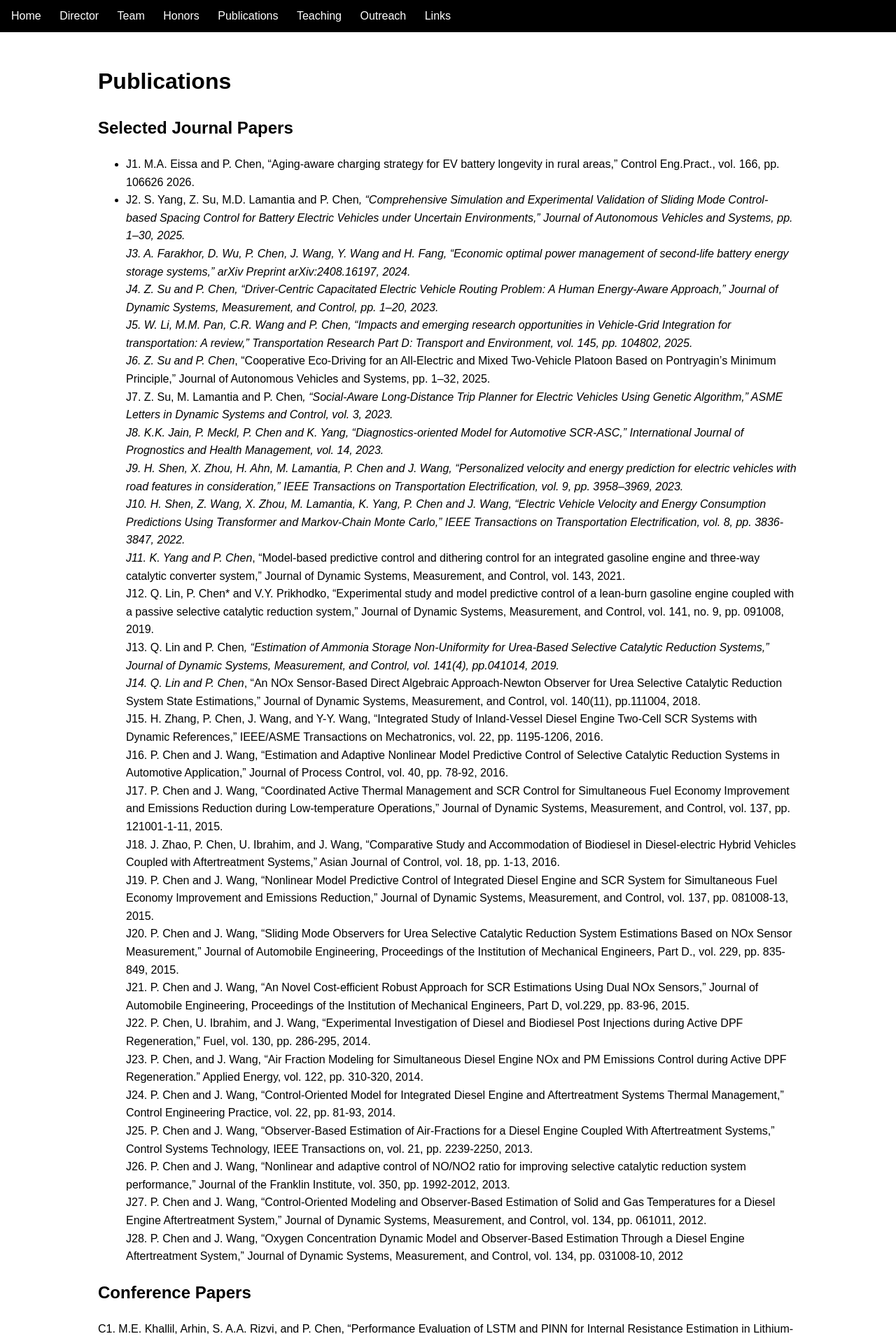
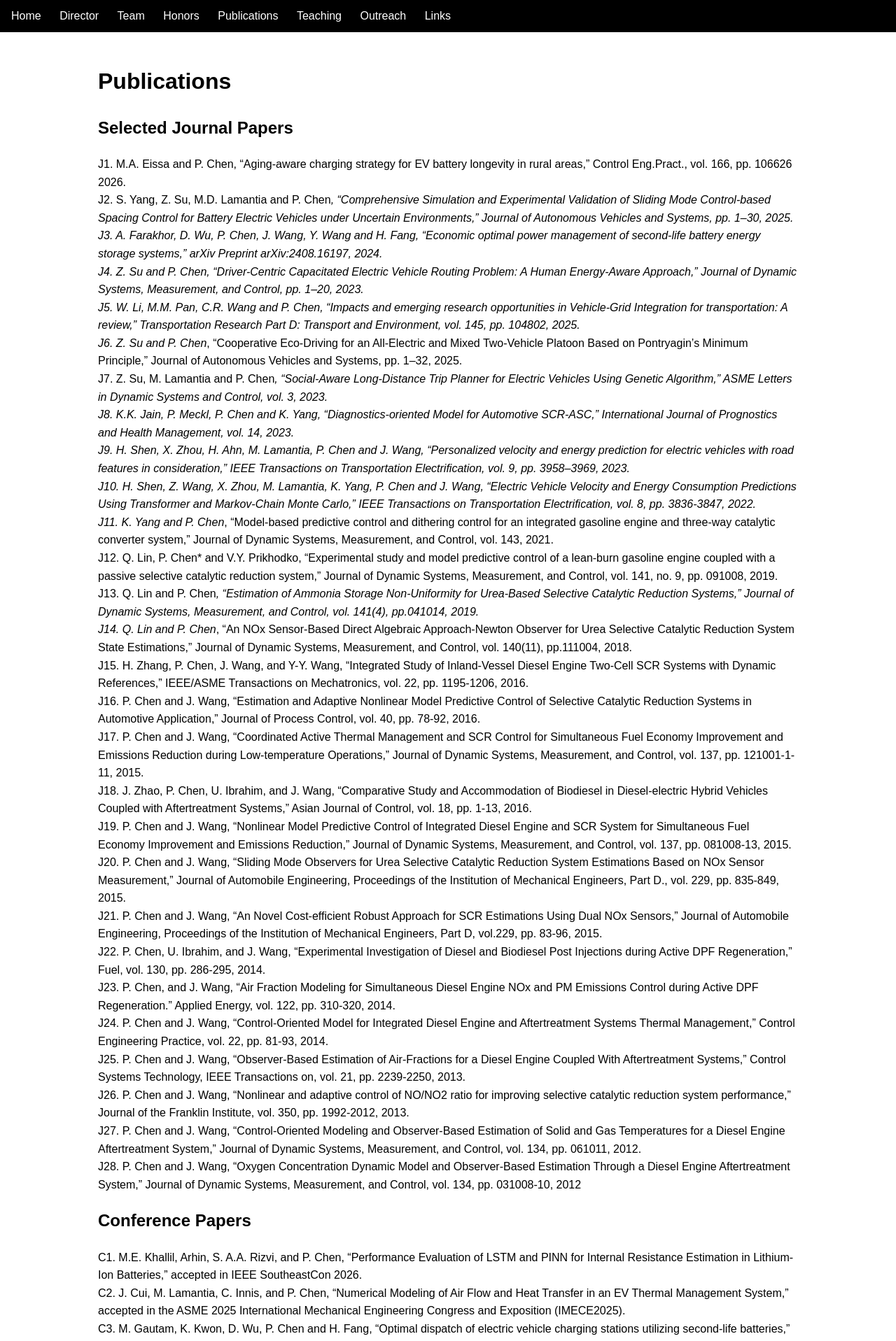
Before and after one commit to pingenchen/best-lab, a Jekyll site: the page built from publications/index.md, in a window 1280 px wide. Shown: the top 1917 px of the page at 70% size. Built offline with Jekyll 4.4.1, drawn with Linux system fonts in a browser that asks for light colours.

```diff
--- a/publications/index.md
+++ b/publications/index.md
@@ -6,8 +6,8 @@ title: Publications
 # Publications
 
 ## Selected Journal Papers
-- J1.	M.A. Eissa and P. Chen, "Aging-aware charging strategy for EV battery longevity in rural areas," Control Eng.Pract., vol. 166, pp. 106626 2026.
-- J2.	S. Yang, Z. Su, M.D. Lamantia and P. Chen*, "Comprehensive Simulation and Experimental Validation of Sliding Mode Control-based Spacing Control for Battery Electric Vehicles under Uncertain Environments," Journal of Autonomous Vehicles and Systems, pp. 1–30, 2025.
+J1.	M.A. Eissa and P. Chen, "Aging-aware charging strategy for EV battery longevity in rural areas," Control Eng.Pract., vol. 166, pp. 106626 2026.
+J2.	S. Yang, Z. Su, M.D. Lamantia and P. Chen*, "Comprehensive Simulation and Experimental Validation of Sliding Mode Control-based Spacing Control for Battery Electric Vehicles under Uncertain Environments," Journal of Autonomous Vehicles and Systems, pp. 1–30, 2025.
 J3.	A. Farakhor, D. Wu, P. Chen, J. Wang, Y. Wang and H. Fang, "Economic optimal power management of second-life battery energy storage systems," arXiv Preprint arXiv:2408.16197, 2024.
 J4.	Z. Su and P. Chen, "Driver-Centric Capacitated Electric Vehicle Routing Problem: A Human Energy-Aware Approach," Journal of Dynamic Systems, Measurement, and Control, pp. 1–20, 2023.
 J5.	W. Li, M.M. Pan, C.R. Wang and P. Chen, "Impacts and emerging research opportunities in Vehicle-Grid Integration for transportation: A review," Transportation Research Part D: Transport and Environment, vol. 145, pp. 104802, 2025.
```
